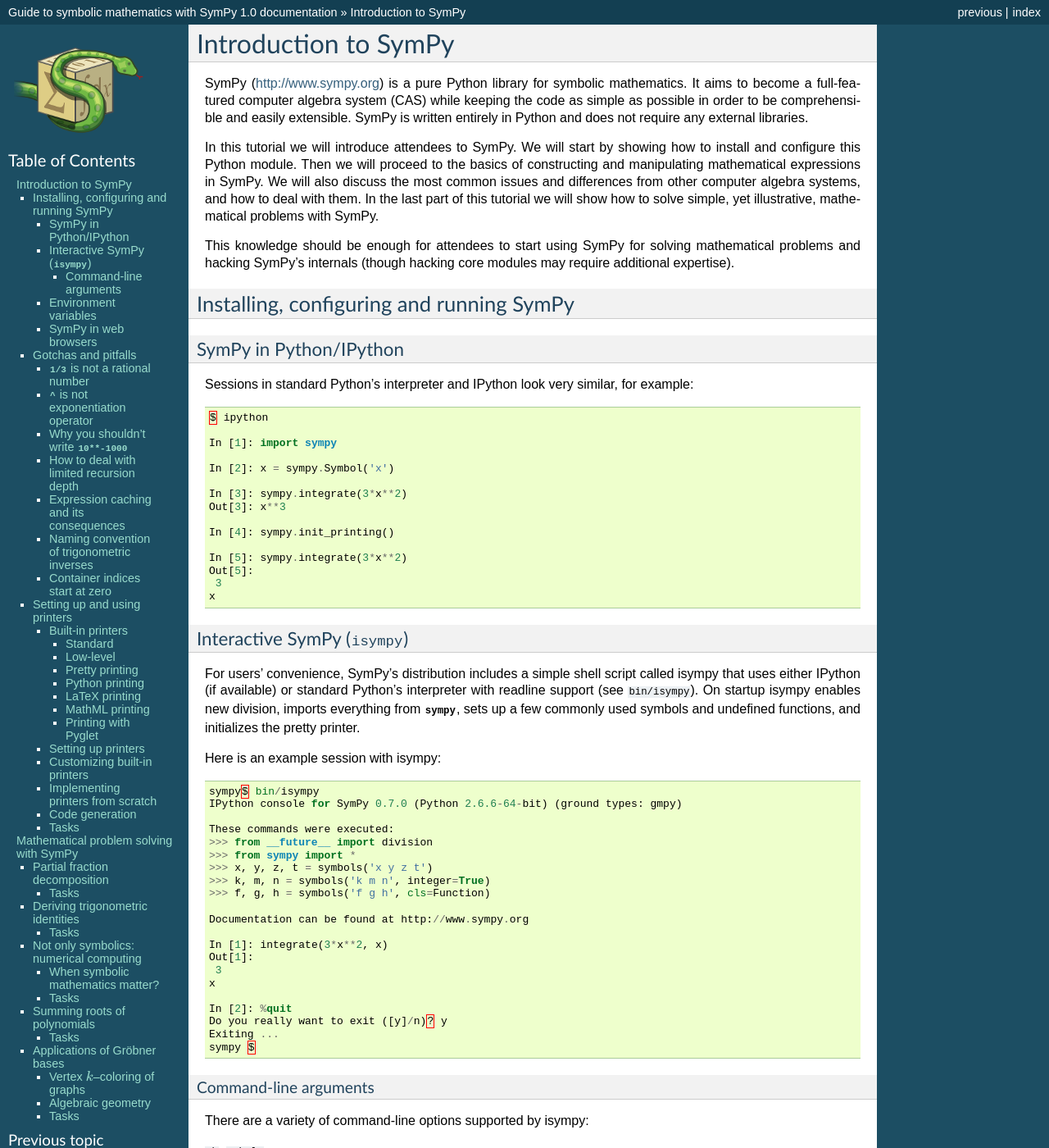
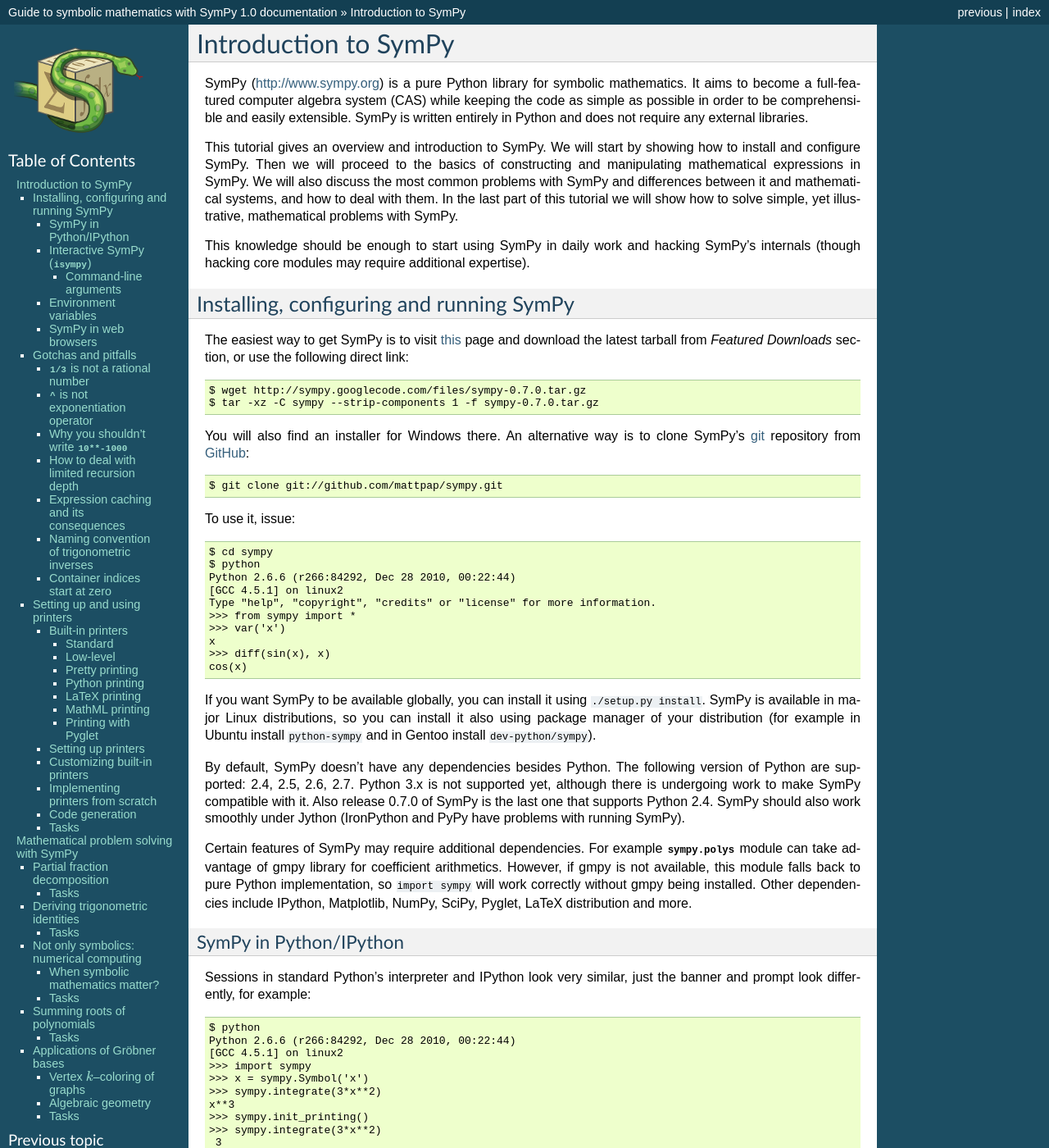
Before and after one commit to sympy/scipy-2016-tutorial, a Sphinx documentation site: the page built from source/tutorial.rst, in a window 1280 px wide and 1400 px high. Shown: the whole window at 82% size. Built offline with Sphinx 7.4.7, drawn with Linux system fonts in a browser that asks for light colours; some of the changed text lies outside the part shown.

Commit message:
Improved and extended introductory section

```diff
--- a/source/tutorial.rst
+++ b/source/tutorial.rst
@@ -10,53 +10,92 @@ It aims to become a full-featured computer algebra system (CAS) while keeping th
 code as simple as possible in order to be comprehensible and easily extensible.
 SymPy is written entirely in Python and does not require any external libraries.
 
-In this tutorial we will introduce attendees to SymPy. We will start by showing
-how to install and configure this Python module. Then we will proceed to the
-basics of constructing and manipulating mathematical expressions in SymPy. We
-will also discuss the most common issues and differences from other computer
-algebra systems, and how to deal with them. In the last part of this tutorial
-we will show how to solve simple, yet illustrative, mathematical problems with
-SymPy.
-
-This knowledge should be enough for attendees to start using SymPy for solving
-mathematical problems and hacking SymPy's internals (though hacking core modules
-may require additional expertise).
+This tutorial gives an overview and introduction to SymPy. We will start by
+showing how to install and configure SymPy. Then we will proceed to the basics
+of constructing and manipulating mathematical expressions in SymPy. We will
+also discuss the most common problems with SymPy and differences between it
+and mathematical systems, and how to deal with them. In the last part of this
+tutorial we will show how to solve simple, yet illustrative, mathematical
+problems with SymPy.
+
+This knowledge should be enough to start using SymPy in daily work and hacking
+SymPy's internals (though hacking core modules may require additional expertise).
 
 Installing, configuring and running SymPy
 =========================================
 
+The easiest way to get SymPy is to visit `this <http://code.google.com/p/sympy>`_
+page and download the latest tarball from *Featured Downloads* section,
+or use the following direct link::
+
+    $ wget http://sympy.googlecode.com/files/sympy-0.7.0.tar.gz
+    $ tar -xz -C sympy --strip-components 1 -f sympy-0.7.0.tar.gz
+
+You will also find an installer for Windows there. An alternative way is to
+clone SymPy's `git <http://www.git-scm.org>`_ repository from `GitHub <http://github.com/sympy/sympy>`_::
+
+    $ git clone git://github.com/mattpap/sympy.git
+
+To use it, issue::
+
+    $ cd sympy
+    $ python
+    Python 2.6.6 (r266:84292, Dec 28 2010, 00:22:44)
+    [GCC 4.5.1] on linux2
+    Type "help", "copyright", "credits" or "license" for more information.
+    >>> from sympy import *
+    >>> var('x')
+    x
+    >>> diff(sin(x), x)
+    cos(x)
+
+If you want SymPy to be available globally, you can install it using
+``./setup.py install``. SymPy is available in major Linux distributions,
+so you can install it also using package manager of your distribution
+(for example in Ubuntu install ``python-sympy`` and in Gentoo install
+``dev-python/sympy``).
+
+By default, SymPy doesn't have any dependencies besides Python. The following
+version of Python are supported: 2.4, 2.5, 2.6, 2.7. Python 3.x is not supported
+yet, although there is undergoing work to make SymPy compatible with it. Also
+release 0.7.0 of SymPy is the last one that supports Python 2.4. SymPy should
+also work smoothly under Jython (IronPython and PyPy have problems with running
+SymPy).
+
+Certain features of SymPy may require additional dependencies. For example
+:mod:`sympy.polys` module can take advantage of gmpy library for coefficient
+arithmetics. However, if gmpy is not available, this module falls back to
+pure Python implementation, so ``import sympy`` will work correctly without
+gmpy being installed. Other dependencies include IPython, Matplotlib, NumPy,
+SciPy, Pyglet, LaTeX distribution and more.
+
 SymPy in Python/IPython
 -----------------------
 
 Sessions in standard Python's interpreter and IPython look very similar,
-for example:
-
-.. sourcecode:: ipython
-
-    $ ipython
-
-    In [1]: import sympy
-
-    In [2]: x = sympy.Symbol('x')
-
-    In [3]: sympy.integrate(3*x**2)
-    Out[3]: x**3
-
-    In [4]: sympy.init_printing()
-
-    In [5]: sympy.integrate(3*x**2)
-    Out[5]:
+just the banner and prompt look differently, for example::
+
+    $ python
+    Python 2.6.6 (r266:84292, Dec 28 2010, 00:22:44)
+    [GCC 4.5.1] on linux2
+    >>> import sympy
+    >>> x = sympy.Symbol('x')
+    >>> sympy.integrate(3*x**2)
+    x**3
+    >>> sympy.init_printing()
+    >>> sympy.integrate(3*x**2)
      3
     x
 
 Interactive SymPy (``isympy``)
 ------------------------------
 
-For users' convenience, SymPy's distribution includes a simple shell script called
-isympy that uses either IPython (if available) or standard Python's interpreter
-with readline support (see ``bin/isympy``). On startup isympy enables new
-division, imports everything from :mod:`sympy`, sets up a few commonly used
-symbols and undefined functions, and initializes the pretty printer.
+For users' convenience, SymPy's distribution includes a simple script called
+isympy (see ``bin/isympy``). isympy uses either IPython (if available) or
+standard Python's interpreter with readline support. On startup isympy sets
+up the environment to make interaction with SymPy more pleasant. It enables
+new division, imports everything from :mod:`sympy`, injects a few commonly
+used symbols into the global namespace, and initializes the pretty printer.
 
 Here is an example session with isympy:
 
@@ -92,33 +131,39 @@ There are a variety of command-line options supported by isympy:
 ``-h``, ``--help``
     show help
 ``-c CONSOLE``, ``--console=CONSOLE``
-    select type of interactive session: ``ipython``, ``python``. Default is ``ipython`` if IPython is installed, otherwise, ``python``.
+    select type of interactive session: ``ipython``, ``python``. Default is
+    ``ipython`` if IPython is installed, otherwise, ``python``.
 ``-p PRETTY``, ``--pretty=PRETTY``
-    setup pretty printing: ``unicode``, ``ascii`` or ``no``. Default is ``unicode`` if the terminal supports it, otherwise, ``ascii``.
+    setup pretty printing: ``unicode``, ``ascii`` or ``no``. Default is ``unicode``
+    if the terminal supports it, otherwise, ``ascii``.
 ``-t TYPES``, ``--types=TYPES``
-    setup ground types: ``gmpy``, ``python`` or ``sympy``. Default is ``gmpy`` if it's installed, otherwise ``python``.
+    setup ground types: ``gmpy``, ``python`` or ``sympy``. Default is ``gmpy`` if
+    it's installed, otherwise ``python``.
 ``-o ORDER``, ``--order=ORDER``
-    setup ordering of terms: ``[rev-]lex``, ``[rev-]grlex``, ``[rev-]grevlex`` or ``old``. Default is ``lex``.
+    setup ordering of terms: ``[rev-]lex``, ``[rev-]grlex``, ``[rev-]grevlex`` or
+    ``old``. Default is ``lex``.
 ``-q``, ``--quiet``
     print only version information at startup
 ``-C``, ``--no-cache``
     disable caching
 
 Environment variables
------------------------
+---------------------
 
 ``SYMPY_USE_CACHE``
     By default SymPy caches all computations. If this is undesirable, for
     example due to limited amount of memory, set this variable to ``no``
     to disable caching. Note that some operations will run much slower with
-    the cache off.
+    the cache off. Setting this variable to ``no`` is equivalent to running
+    isympy with ``-C`` option.
 ``SYMPY_GROUND_TYPES``
     SymPy is a pure Python library, however to improve the speed of computations
-    it can take advantage of third-party compiled libraries (for now only gmpy).
-    Ground types are set automatically, so if gmpy is not available, it simply
-    won't be used. However, if gmpy is available but for some reason it is
-    undesirable to use it, set this variable to ``python``, to disable usage
-    of gmpy.
+    it can take advantage of gmpy library to speedup coefficient arithmetics
+    (also known as ground domain arithmetics). Ground types are set automatically,
+    so if gmpy is not available, it simply won't be used. However, if gmpy is
+    available but for some reason it is undesirable to use it, set this variable
+    to ``python``, to disable usage of gmpy. Use ``-t`` or ``--type`` option to
+    achieve the same in isympy.
 
 SymPy in web browsers
 ---------------------
@@ -128,6 +173,10 @@ SymPy is available in the following web applications:
 * SymPy Live (http://live.sympy.org)
 * Sage Notebook (http://www.sagenb.org)
 * FEMhub Online Lab (http://lab.femhub.org)
+
+SymPy Live was developed specifically for SymPy. It is a simple web shell that
+looks similar to isympy under standard Python's interpreter. SymPy Live uses
+Google App Engine as computational backend.
 
 Gotchas and pitfalls
 ====================
```
